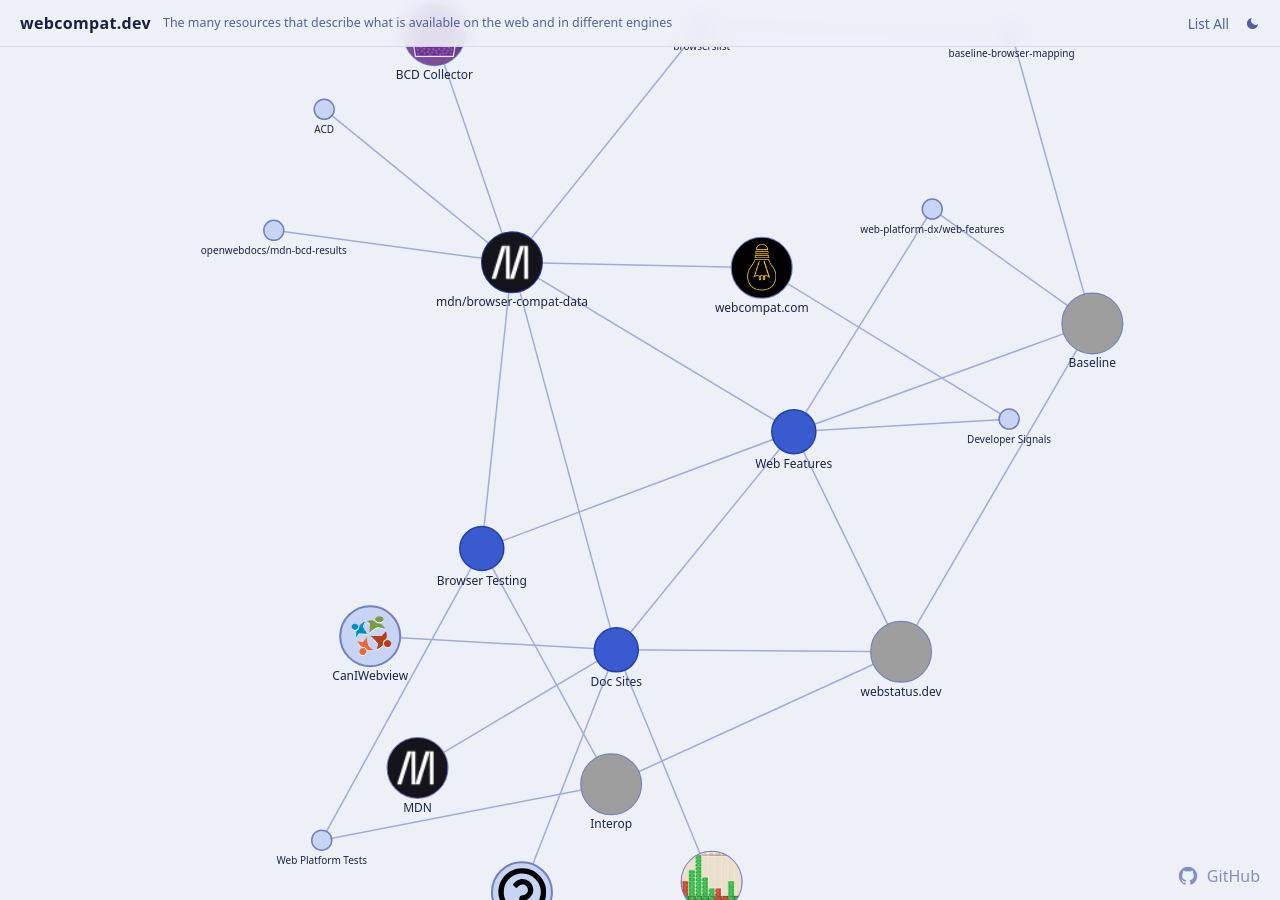
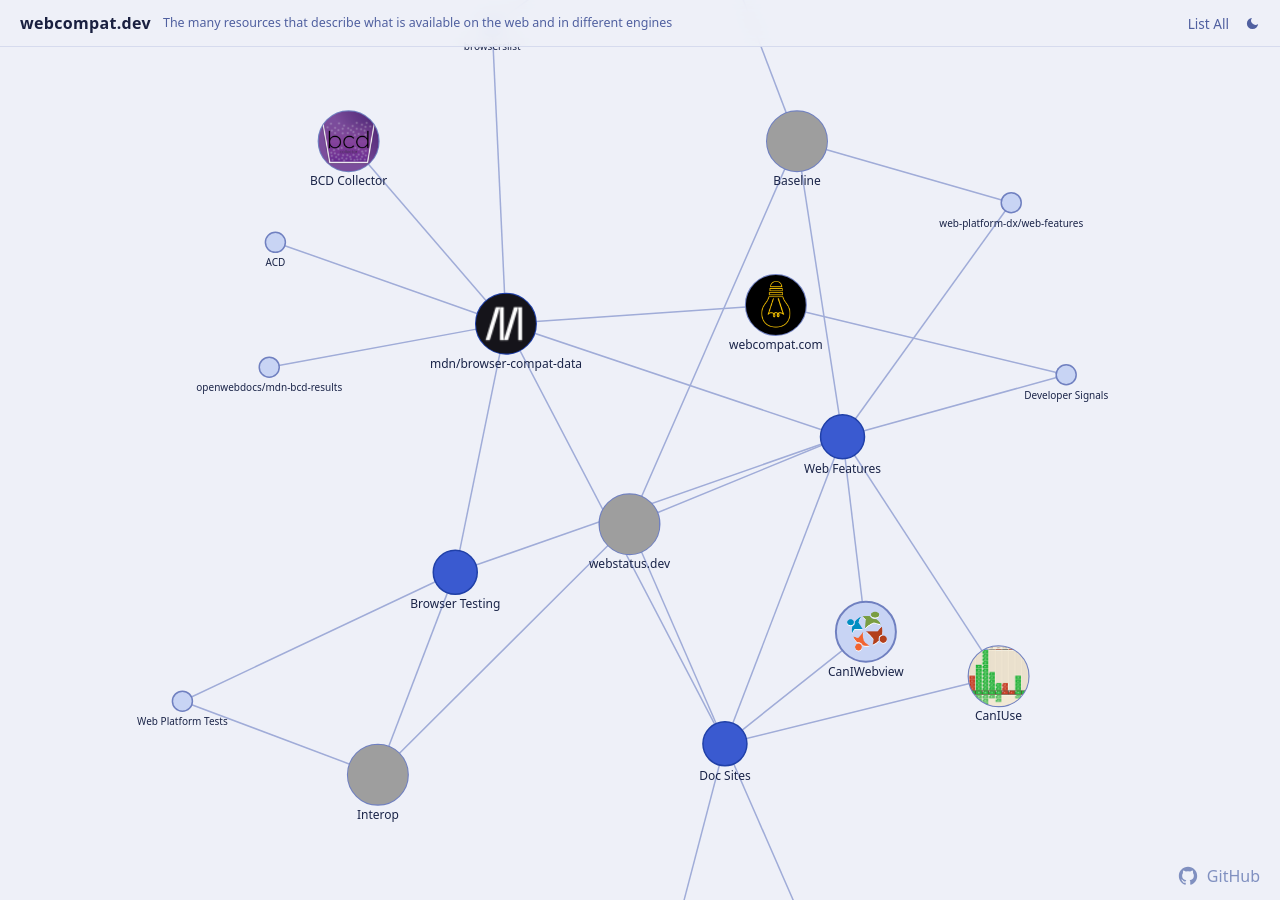
Before and after one commit to NiklasMerz/webcompat, a Jekyll site: the page built from index.html, in a window 1280 px wide, cut to the strip 0-900 px from the top of the page. Built offline with Jekyll 4.4.1, drawn with Linux system fonts in a browser that asks for light colours; grey boxes are pictures that could not be loaded.

Commit message:
add missing connections to web-features

```diff
--- a/_data/graph.yml
+++ b/_data/graph.yml
@@ -87,6 +87,10 @@
     target: BCD
   - source: WebFeatures
     target: BrowserTesting
+  - source: WebFeatures
+    target: CanIUse
+  - source: WebFeatures
+    target: CanIWebview
   - source: WPT
     target: BrowserTesting
   - source: BCD
```
